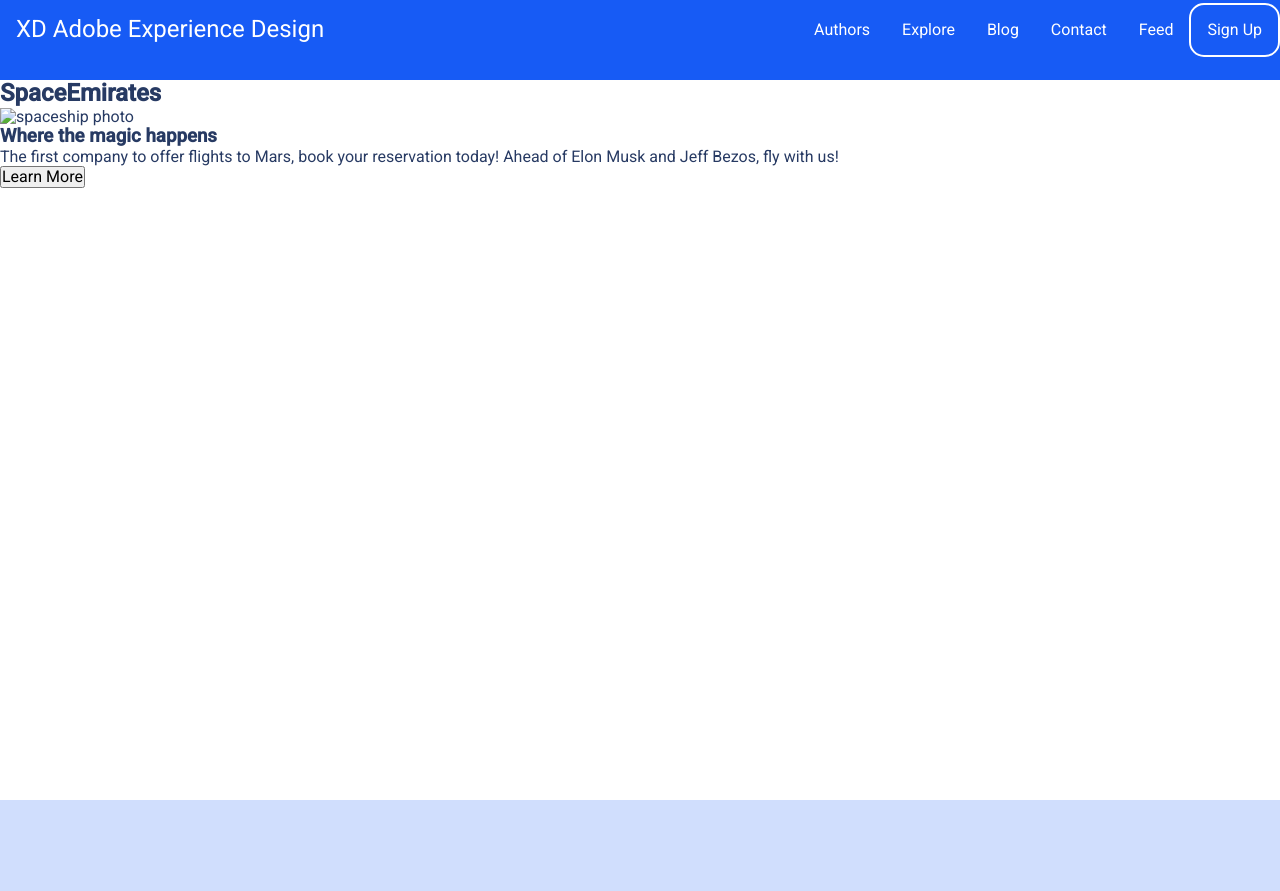
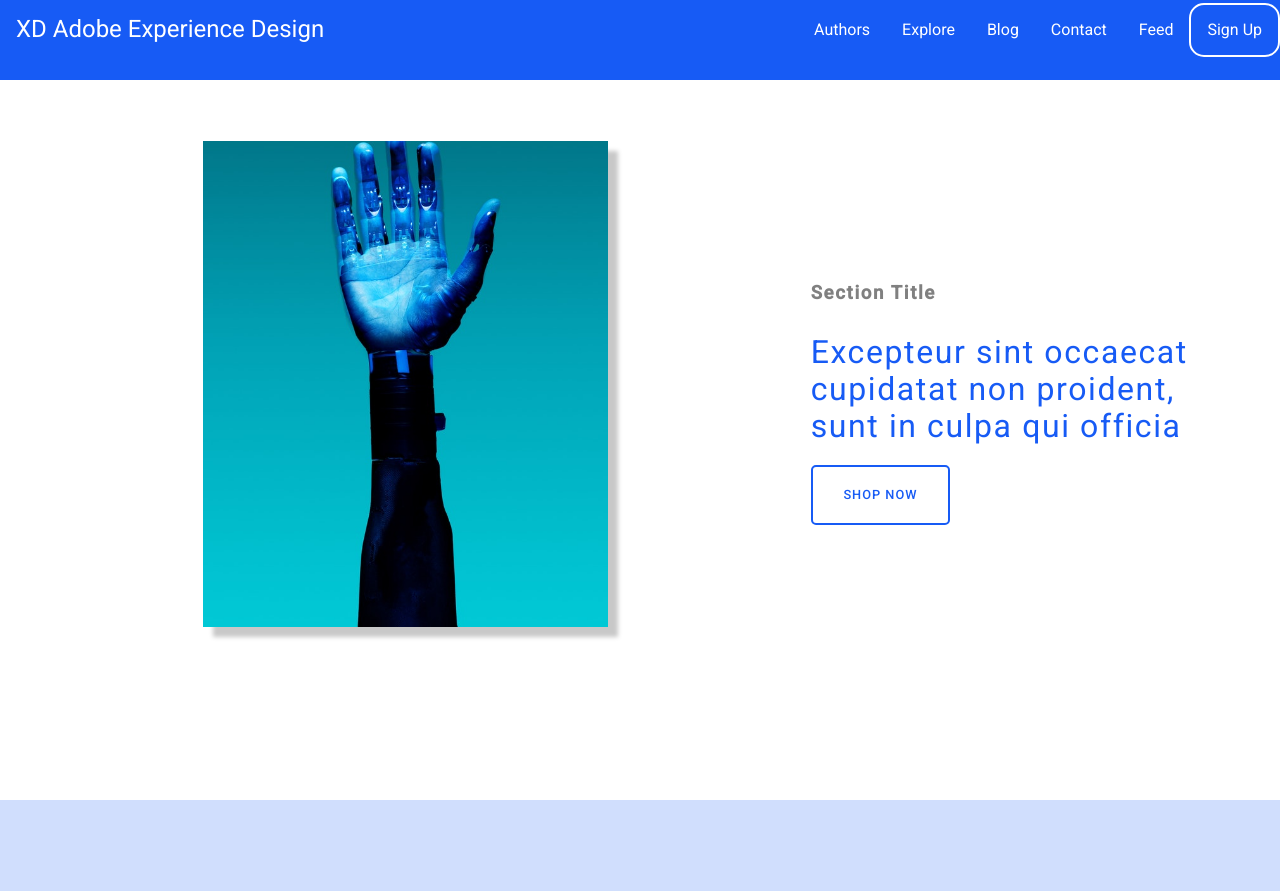
Before and after one commit to BaggioLo/VCT2121_Unit7Assignment, a website built with Parcel: page index.html in a window 1280 px wide. Before the commit the page ends 800 px from the top, so only its background shows below. Built offline with nearby package versions, Linux system fonts and the light colour scheme; files whose address does not match are found by name.

Commit message:
added banner section, style, css-grid

```diff
--- a/css/main.scss
+++ b/css/main.scss
@@ -105,3 +105,55 @@
         border-radius: 5px;
     }
 }
+
+/////***** Banner/Showcase Section *****/////
+
+.showcase {
+    display: grid;
+    min-height: 90vh;
+    grid-template-columns: 10% repeat(3, minmax(50px, 1fr)) 10%;
+    grid-template-rows: 1fr 2fr 1fr;
+
+    img {
+        grid-row: 1/3;
+        grid-column: 1/4;
+        height:80%;
+        object-fit: cover;
+        align-self: center;
+        justify-self: center;
+        filter: drop-shadow(10px 10px 2px #c8c8c8);
+    }
+
+    .info{
+        grid-column: 4/5;
+        grid-row: 2/4;
+        width: 120%;
+
+        h3{
+            padding-bottom: 30px;
+            color: gray;
+            letter-spacing: 0.1rem;
+        }
+
+        p{
+            color: $primary-color;
+            font-size: 2rem;
+            letter-spacing: 0.1rem;
+        }
+
+        button{
+            padding: 5% 7.5% 5% 7.5%;
+            text-transform: uppercase;
+            font-family: $body-font;
+            font-size: .8rem;
+            font-weight: 500;
+            letter-spacing: 1px;
+            margin-top: 5%;
+            background: none;
+            border: 2px solid $primary-color;
+            border-radius: 5px;
+            outline:none;
+            color: $primary-color;
+        }
+    }
+}
--- a/index.html
+++ b/index.html
@@ -30,6 +30,7 @@
   <!-- Nav -->
   <section class="nav-section">
     <nav class="navbar">
+      <div>
       <ul>
         <li class="navbar-logo">XD Adobe Experience Design</li>
         <li class="navbar-toggle"><i class="fas fa-bars"></i></li>
@@ -47,12 +48,11 @@
   <!-- Banner Section -->
   <section class="banner">
     <div class="showcase">
-        <h2 class="effect1">SpaceEmirates</h2>
-        <img class="effect2" src="img/Spaceship.png" alt="spaceship photo" width="80%">
-        <div class="info effect1">
-            <h3>Where the magic happens</h3>
-            <p>The first company to offer flights to Mars, book your reservation today! Ahead of Elon Musk and Jeff Bezos, fly with us!</p>
-          <button>Learn More</button>
+        <img class="showcase-img" src="img/robothand.jpg" alt="robot hand photo" width="50%">
+        <div class="info">
+            <h3>Section Title</h3>
+            <p>Excepteur sint occaecat cupidatat non proident, sunt in culpa qui officia</p>
+          <button>Shop Now</button>
         </div>
     </div>
   </section>
```
Also changed, not shown: css/main.css, img/robothand.jpg (added), 2 other files.
